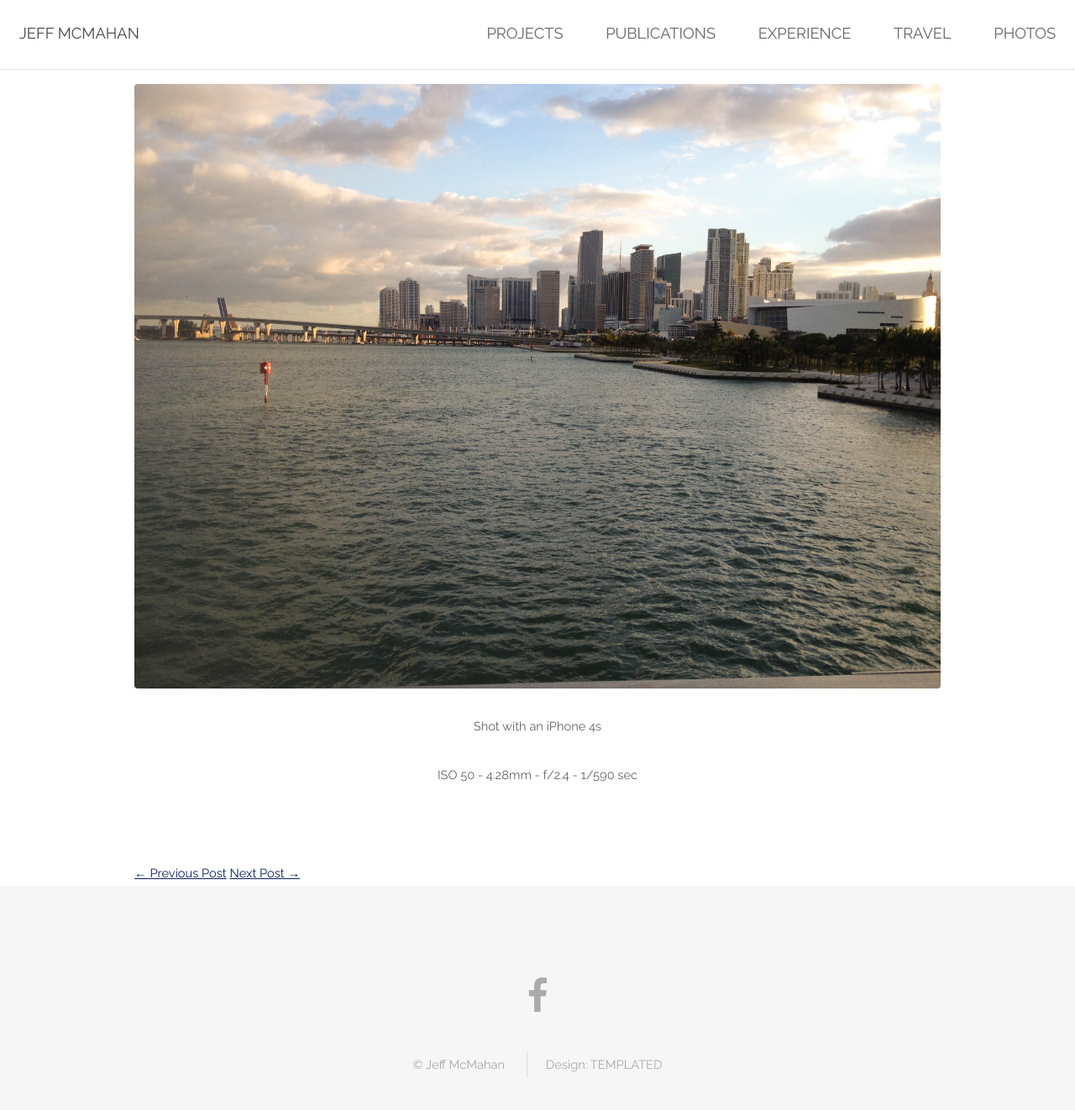
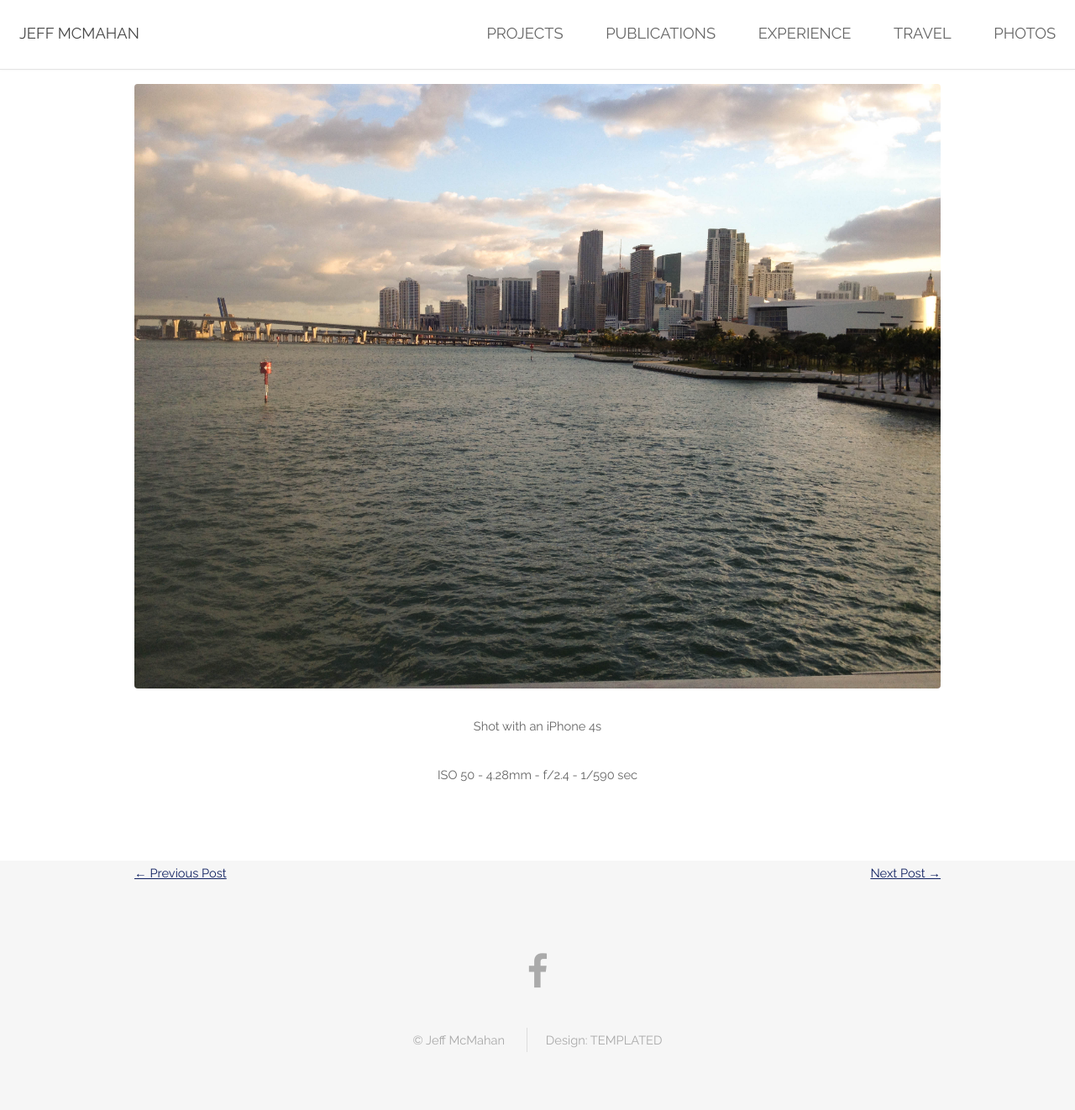
Before and after one commit to jbmcmahan/jbmcmahan.github.io, a Jekyll site: the page built from _posts/2016-02-14-Winter-in-Miami.md, in a window 1280 px wide and 1400 px high, scrolled down 199 px. Shown: the top 1322 px of the window at 84% size. Built offline with Jekyll 4.4.1, drawn with Linux system fonts in a browser that asks for light colours.

Commit message:
left right

```diff
--- a/_layouts/post.html
+++ b/_layouts/post.html
@@ -29,9 +29,9 @@ layout: default
 			{% endif %}
 	{% endfor %}
 	{% if prev_post %}
-			<a href="{{ prev_post }}" class="align-left">&larr; Previous Post</a>
+			<a href="{{ prev_post }}" class="float-left">&larr; Previous Post</a>
 	{% endif %}
 	{% if next_post %}
-			<a href="{{ next_post }}" class="align-right"> Next Post &rarr;</a>
+			<a href="{{ next_post }}" class="float-right"> Next Post &rarr;</a>
 	{% endif %}
 </div>
--- a/css/style.css
+++ b/css/style.css
@@ -157,6 +157,15 @@
 	.align-right {
 		text-align: right;
 	}
+
+	.float-left {
+        	float: left;
+    	}
+
+	.float-right {
+    	float: right;
+	}
+
 
 /* Section/Article */
 
```
